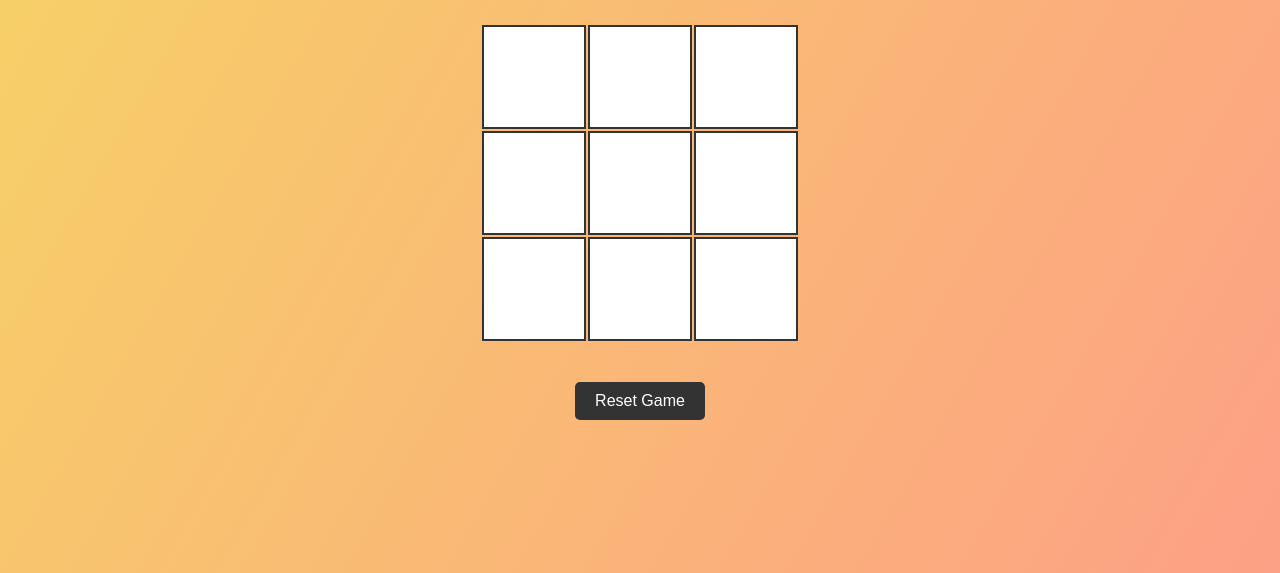
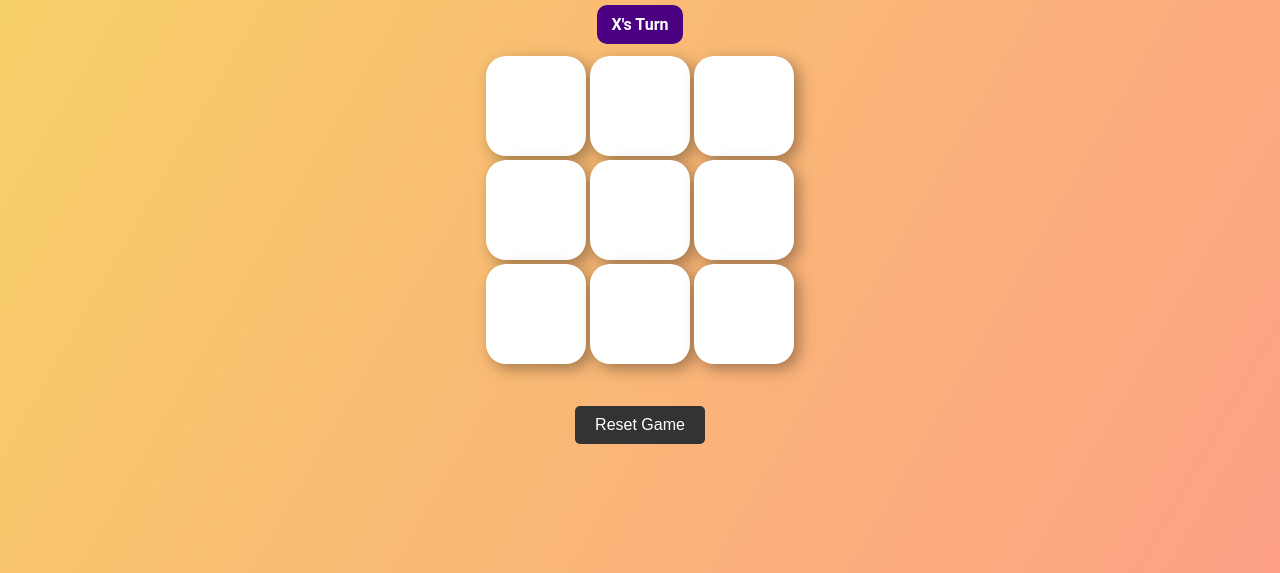
Before and after one commit to KenSteadman/Tic-Tac-Toe, a plain HTML site: page index.html in a window 1280 px wide. Shown: the part 227-800 px from the top of the page. Drawn offline with Linux system fonts and the light colour scheme.

Commit message:
Updated colors, fixed bug with  turn-indicator function

```diff
--- a/index.html
+++ b/index.html
@@ -8,6 +8,11 @@
   <body>
     <div id="gameTitle" class="game-title">Tic Tac Toe</div>
     <div id="tic-tac-toe-board">
+      <div id="turnIndicator" class="turn-indicator">
+        <div id="turnIndicatorMessage" class="turn-indicator-message">
+          X's Turn
+        </div>
+      </div>
       <div class="row">
         <div class="cell" id="cell-1"></div>
         <div class="cell" id="cell-2"></div>
--- a/script.js
+++ b/script.js
@@ -9,6 +9,7 @@ function handlePlayerTurn(clickedCellIndex) {
   board[clickedCellIndex] = currentPlayer;
   checkWinnerorDraw();
   currentPlayer = currentPlayer === "X" ? "O" : "X";
+  updateTurnIndicator(); // Update the turn indicator after changing the player
 }
 
 const cells = document.querySelectorAll(".cell");
@@ -42,6 +43,13 @@ function updateBoard() {
       cells[i].classList.remove("cell-x", "cell-o");
     }
   }
+}
+
+function updateTurnIndicator() {
+  const turnIndicatorMessage = document.getElementById("turnIndicatorMessage");
+  turnIndicatorMessage.innerText = `${currentPlayer}'s Turn`;
+  turnIndicatorMessage.style.backgroundColor =
+    currentPlayer === "X" ? "indigo" : "mediumseagreen";
 }
 
 const winningConditions = [
@@ -95,8 +103,8 @@ function announceWinner(player) {
 }
 
 function announceDraw() {
-  const messageElemnet = document.getElementById("gameMessage");
-  messageElemnet.innerText = "It's a draw!";
+  const messageElement = document.getElementById("gameMessage");
+  messageElement.innerText = "It's a draw!";
 }
 
 function resetGame() {
@@ -108,7 +116,11 @@ function resetGame() {
     cell.classList.remove("winning-cell"); // Remove the winning-cell class
   });
   document.getElementById("gameMessage").innerText = "";
+  updateTurnIndicator(); // Reset the turn indicator to the initial state
 }
 
 const resetButton = document.getElementById("resetButton");
 resetButton.addEventListener("click", resetGame, false);
+
+// Initial call to set the turn indicator at the start of the game
+updateTurnIndicator();
--- a/style.css
+++ b/style.css
@@ -13,7 +13,7 @@ body {
 #tic-tac-toe-board {
   display: flex;
   flex-direction: column;
-  margin-top: 20px;
+  margin-top: 5px;
 }
 .row {
   display: flex;
@@ -23,16 +23,19 @@ body {
 
 .cell {
   background-color: #fff;
-  border: 2px solid #333;
+  /* border: 2px solid #333; */
+  border-radius: 20px;
+  box-shadow: rgba(0, 0, 0, 0.35) 5px 5px 15px;
   display: flex;
   justify-content: center;
   align-items: center;
-  font-size: 2rem;
+  font-size: 3rem;
+  font-weight: bold;
   cursor: pointer;
   transition: background-color 0.3s ease;
   width: 100px;
   height: 100px;
-  margin: 1px;
+  margin: 2px;
 }
 
 .cell:hover {
@@ -58,6 +61,25 @@ body {
   color: #333;
 }
 
+.turn-indicator {
+  margin-top: 20px;
+  font-size: 1rem;
+  display: flex;
+  justify-content: center;
+  align-items: center;
+  margin-bottom: 10px;
+}
+
+.turn-indicator-message {
+  margin: 0;
+  padding: 10px 15px;
+  background-color: rgb(45, 55, 166);
+  color: #fff;
+  font-weight: bold;
+  /* border: 2px solid #333; */
+  border-radius: 10px;
+}
+
 #resetButton {
   padding: 10px 20px;
   margin-top: 20px;
@@ -77,12 +99,24 @@ body {
 
 .winning-cell {
   background-color: green;
+  animation: pulse 2s infinite;
+}
+@keyframes pulse {
+  0% {
+    transform: scale(1);
+  }
+  50% {
+    transform: scale(1.1);
+  }
+  100% {
+    transform: scale(1);
+  }
 }
 
 .cell-x {
-  color: blue; /* Change this to the color you want for X */
+  color: indigo; /* Change this to the color you want for X */
 }
 
 .cell-o {
-  color: red; /* Change this to the color you want for O */
+  color: mediumseagreen; /* Change this to the color you want for O */
 }
```
